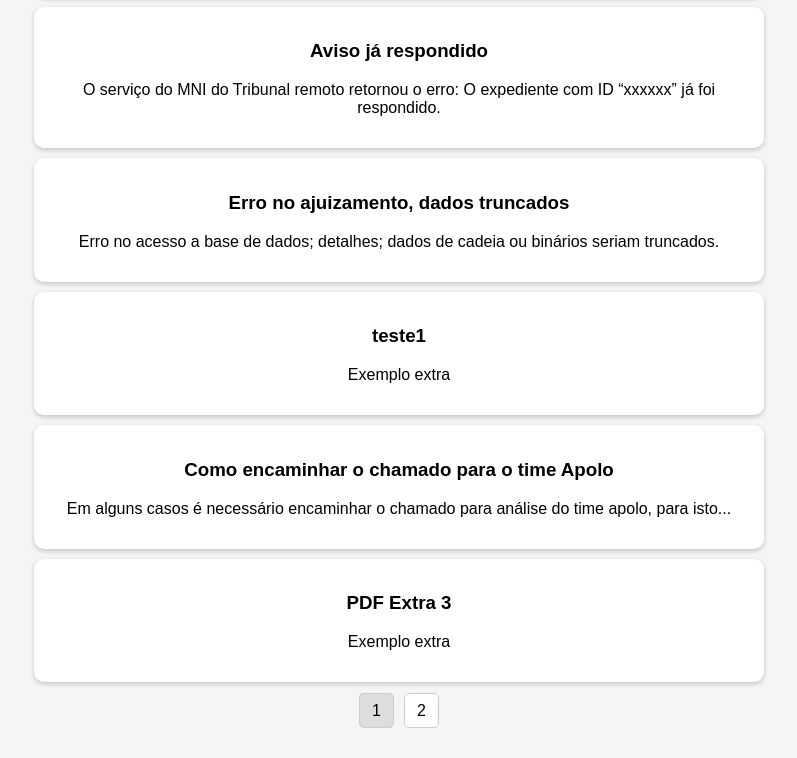
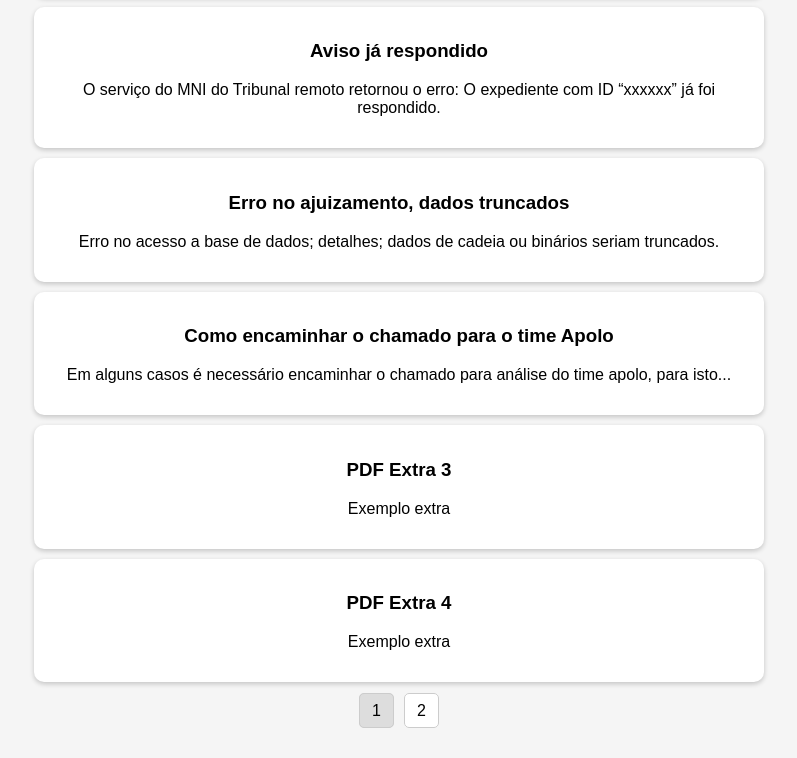
Before and after one commit to ricardomsouza88/portal, a plain HTML site: page index.html in a window 1280 px wide. Shown: the part 614-1372 px from the top of the page, without its empty margins (241-1038 px from the left). Drawn offline with Linux system fonts and the light colour scheme.

Commit message:
Update index.html

```diff
--- a/index.html
+++ b/index.html
@@ -50,7 +50,6 @@
     { titulo: "Rito não informado", descricao: "O processo não pode ser revisado pois o rito não foi definido", arquivo: "pdfs/Erro rito não informado.pdf" },
     { titulo: "Aviso já respondido", descricao: "O serviço do MNI do Tribunal remoto retornou o erro: O expediente com ID “xxxxxx” já foi respondido.", arquivo: "pdfs/Aviso já respondido.pdf" },
     { titulo: "Erro no ajuizamento, dados truncados", descricao: "Erro no acesso a base de dados; detalhes; dados de cadeia ou binários seriam truncados.", arquivo: "pdfs/Erro no ajuizamento dados truncados.pdf" },
-    { titulo: "teste1", descricao: "Exemplo extra", arquivo: "pdfs/extra2.pdf" },
     { titulo: "Como encaminhar o chamado para o time Apolo", descricao: "Em alguns casos é necessário encaminhar o chamado para análise do time apolo, para isto...", arquivo: "pdfs/Chamado time apolo.pdf" },
     { titulo: "PDF Extra 3", descricao: "Exemplo extra", arquivo: "pdfs/extra3.pdf" },
     { titulo: "PDF Extra 4", descricao: "Exemplo extra", arquivo: "pdfs/extra4.pdf" },
```
